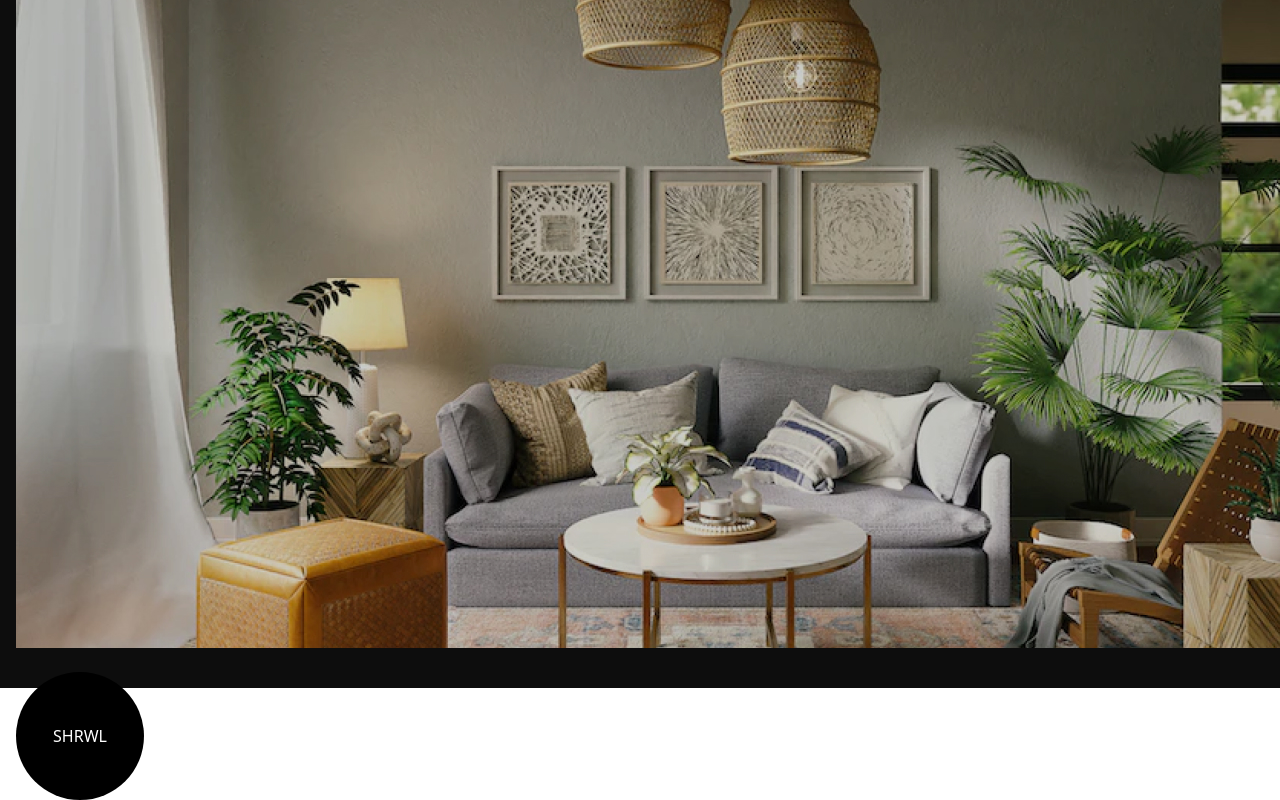
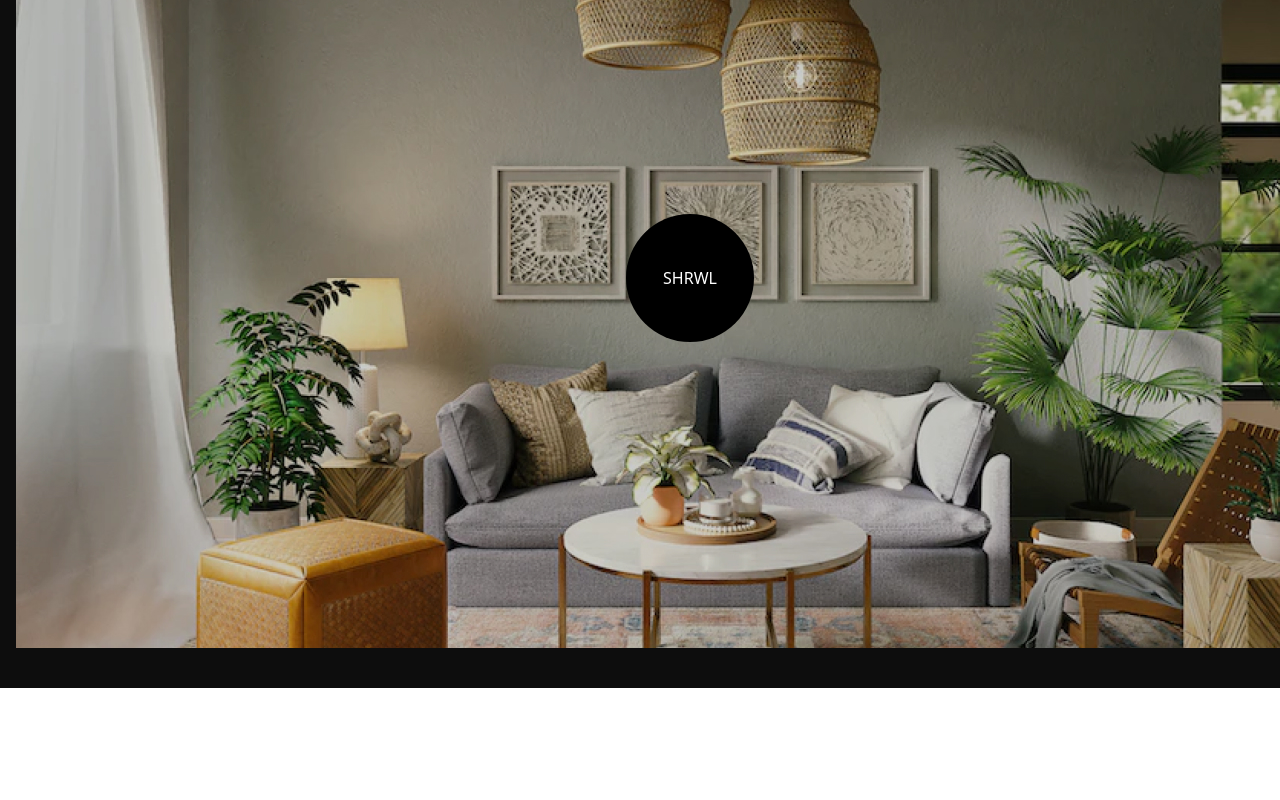
Before and after one commit to Ose-Augustine/theramdics0, a React (Vite) app: page / in a window 1280 px wide. Shown: the part 1813-2613 px from the top of the page. After the commit the page ends 2501 px from the top, so only its background shows below. Built offline with nearby package versions, Linux system fonts and the light colour scheme.

Commit message:
Position absolutely center

```diff
--- a/src/App.jsx
+++ b/src/App.jsx
@@ -33,7 +33,7 @@ export default function App() {
         </div>
         <div className="relative h-max w-max">
           <img className="my-6"src="./lounge.jpg" alt="Picture of a lounge area with a sofa, pillows and fairly lit room" />
-          <div className=" h-32 w-32 rounded-full flex justify-center items-center  bg-black absolute ">
+          <div className=" h-32 w-32 rounded-full flex justify-center items-center  bg-black absolute top-1/2 left-1/2 transform -translate-x-1/2 -translate-y-1/2">
             <div>SHRWL</div>
           </div>
         </div>
```
